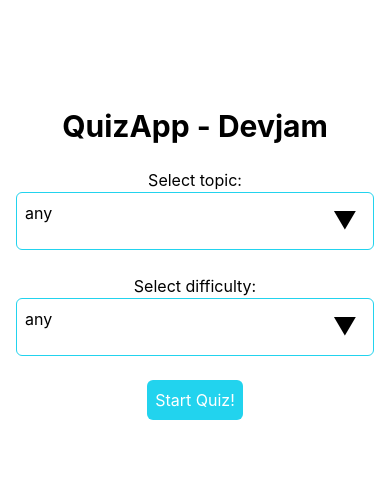
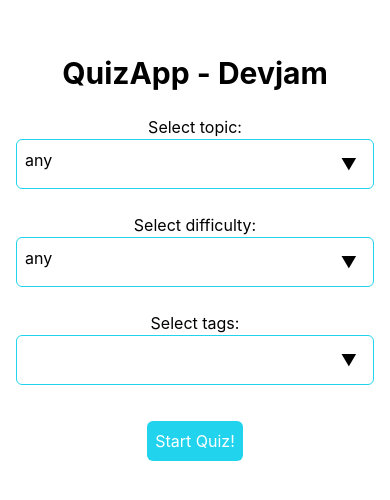
Before and after one commit to JGQH/QuizApp-Devjam, a Next.js app: page / in a window 390 px wide. Shown: the part 158-658 px from the top of the page. Built offline with nearby package versions, Linux system fonts and the light colour scheme.

Commit message:
Include tag selection for the quiz
Since there can be multiple tags, a MultiSelect component is created
It copies functionality from the Select component, except it returns list
Also handles the redirect if there is an error, and button shows loading

```diff
--- a/components/Button/Button.tsx
+++ b/components/Button/Button.tsx
@@ -3,12 +3,13 @@ import { ReactNode, MouseEvent } from 'react'
 interface ButtonProps {
   children?: ReactNode
   className?: string
+  disabled?: boolean
   onClick?: (e:MouseEvent<HTMLButtonElement>) => void
 }
 
-export default function Button({ children, className, onClick }:ButtonProps) {
+export default function Button({ children, className, disabled = false, onClick }:ButtonProps) {
   return (
-    <button className={`btn p-2 text-white rounded-md bg-cyan-400 hover:bg-cyan-500 transition-all ${className}`} onClick={e => onClick && onClick(e)}>
+    <button className={`btn p-2 text-white rounded-md bg-cyan-400 hover:bg-cyan-500 transition-all ${disabled && 'opacity-50 cursor-not-allowed'} ${className}`} onClick={e => onClick && onClick(e)} disabled={disabled} >
       {children}
     </button>
   )
--- /dev/null
+++ b/components/MultiSelect/MultiSelect.tsx
@@ -0,0 +1,62 @@
+import { Option, SelectProps } from '@Components/Select'
+import useToggle from '@Hooks/useToggle'
+import { useState } from 'react'
+
+interface MultiSelectProps extends Omit<SelectProps, 'onChange'> {
+  onChange?: (list:string[]) => void
+}
+
+export default function MultiSelect({ className = '', options = [''], onChange }: MultiSelectProps) {
+  const [ list, setList ] = useState<string[]>([])
+  const [ showed, toggleShowed ] = useToggle(false)
+
+  const remainingList = options.filter(option => !list.includes(option))
+
+  function handleChange(index:number) {
+    const option = remainingList[index]
+    const newList = [...list, option]
+
+    if(onChange) {
+      onChange(newList)
+    }
+
+    setList(newList)
+    toggleShowed()
+  }
+
+  function removeSelection(index:number) {
+    const newList = list.filter((_, i) => i !== index)
+
+    if(onChange) {
+      onChange(newList)
+    }
+    setList(newList)
+  }
+
+  return (
+    <div className={`sm:w-fit relative ${className}`}>
+      <div className='border border-cyan-400 hover:border-cyan-500 transition-all rounded-md p-2 flex flex-row justify-content-center content-center' onClick={() => toggleShowed()}>
+        <div className='grow'>
+          {list.map((option, key) => (
+            <button key={key} className='btn mr-2 p-2 text-white rounded-md bg-cyan-400 hover:bg-cyan-500 transition-all' onClick={e => {
+              removeSelection(key)
+              e.stopPropagation()
+            }}>
+              {option}
+            </button>
+          ))}
+        </div>
+        <button className='btn px-2' style={{ 'aspectRatio': '1' }}>
+          {showed ? '▲' : '▼'}
+        </button>
+      </div>
+      <div className={`absolute top-full min-w-full z-50 ${!showed && 'hidden'}`}>
+        {remainingList.map((option, key) => (
+          <Option key={key} index={key} onClick={handleChange}>
+            {option}
+          </Option>
+        ))}
+      </div>
+    </div>
+  )
+}
--- a/components/Select/Select.tsx
+++ b/components/Select/Select.tsx
@@ -4,11 +4,11 @@ import { ReactNode, useState } from 'react'
 interface OptionProps {
   children?: ReactNode
   index: number
-  selected:boolean
+  selected?:boolean
   onClick: (index:number) => void
 }
 
-function Option({ children, index, selected, onClick }:OptionProps) {
+export function Option({ children, index, selected = false, onClick }:OptionProps) {
   return (
     <button className={`block p-2 rounded-md w-full text-left ${selected ? 'bg-neutral-200' : 'bg-neutral-100'}`} onClick={() => onClick(index)}>
       {children}
@@ -16,22 +16,22 @@ function Option({ children, index, selected, onClick }:OptionProps) {
   )
 }
 
-interface SelectProps {
+export interface SelectProps {
   className?: string
   options?: string[]
-  onChange?: (index:number) => void
+  onChange?: (value:string) => void
 }
 
 export default function Select({ className = '', options = [''], onChange }:SelectProps) {
   const [ index, setIndex ] = useState(0)
   const [ showed, toggleShowed ] = useToggle(false)
 
-  function handleChange(index:number) {
+  function handleChange(i:number) {
     if(onChange) {
-      onChange(index)
+      onChange(options[i])
     }
 
-    setIndex(index)
+    setIndex(i)
     toggleShowed()
   }
 
@@ -39,7 +39,7 @@ export default function Select({ className = '', options = [''], onChange }:Sele
     <div className={`sm:w-fit relative ${className}`}>
       <div className='border border-cyan-400 hover:border-cyan-500 transition-all rounded-md p-2 flex flex-row justify-content-center content-center' onClick={() => toggleShowed()}>
         <p className='grow'>{options[index]}</p>
-        <button className='btn text-2xl px-2' style={{ 'aspectRatio': '1' }}>
+        <button className='btn px-2' style={{ 'aspectRatio': '1' }}>
           {showed ? '▲' : '▼'}
         </button>
       </div>
--- a/lib/fetcher.ts
+++ b/lib/fetcher.ts
@@ -4,6 +4,8 @@ export default async function fetcher<T>(url:string, params: { [key:string] : st
     const destination = `${url}?${query.join('&')}`
 
     const request = await fetch(destination, { method: 'GET' })
+
+    if(!request.ok) return undefined
 
     const data:T = await request.json()
 
--- a/lib/quizData.ts
+++ b/lib/quizData.ts
@@ -1,3 +1,15 @@
 export const categoryList = ['any', 'linux', 'bash', 'uncategorized', 'docker', 'sql', 'cms', 'code', 'devops']
 
 export const difficultyList = ['any', 'Easy', 'Medium', 'Hard']
+
+export const tagList = ['BASH', 'DevOps', 'Docker', 'HTML', 'JavaScript', 'Kubernetes', 'Laravel', 'Linux', 'MySQL', 'PHP', 'WordPress']
+
+export function validateTags(tags:string) {
+  if(tags === 'none') return true //No tags is also valid
+
+  const usedTags = tags.split(',')
+
+  const validTags = usedTags.filter(tag => tagList.includes(tag))
+
+  return validTags.length === usedTags.length //All tags must be valid
+}
--- a/pages/index.tsx
+++ b/pages/index.tsx
@@ -1,12 +1,24 @@
 import Button from '@Components/Button'
 import Select from '@Components/Select'
+import MultiSelect from '@Components/MultiSelect'
 import Link from 'next/link'
-import { categoryList, difficultyList } from '@Lib/quizData'
-import { useState } from 'react'
+import { categoryList, difficultyList, tagList } from '@Lib/quizData'
+import { useEffect, useState } from 'react'
+import Router, { useRouter } from 'next/router'
+import useToggle from '@Hooks/useToggle'
 
 export default function Home() {
+  const { query:{ error } } = useRouter()
+
   const [ category, setCategory ] = useState(categoryList[0])
   const [ difficulty, setDifficulty ] = useState(difficultyList[0])
+  const [ tags, setTags ] = useState<string[]>([])
+
+  const [ loading, toggleLoading ] = useToggle(true)
+
+  useEffect(() => {
+    toggleLoading()
+  }, [error])
 
   return (
     <div className='justify-self-center self-center container'>
@@ -14,17 +26,28 @@ export default function Home() {
       <div className='py-3 flex flex-col'>
         <div className='p-3 flex flex-col items-center'>
           <h1 className='text-center'>Select topic: </h1>
-          <Select options={categoryList} className='w-full' onChange={index => setCategory(categoryList[index])} />
+          <Select options={categoryList} className='w-full' onChange={value => setCategory(value)} />
         </div>
         <div className='p-3 flex flex-col items-center'>
           <h1 className='text-center'>Select difficulty: </h1>
-          <Select options={difficultyList} className='w-full' onChange={index => setDifficulty(difficultyList[index])} />
+          <Select options={difficultyList} className='w-full' onChange={value => setDifficulty(value)} />
+        </div>
+        <div className='p-3 flex flex-col items-center'>
+          <h1 className='text-center'>Select tags: </h1>
+          <MultiSelect options={tagList} className='w-full' onChange={list => setTags(list)} />
         </div>
       </div>
-      <div className='text-center'>
-        <Link href={`/quiz?category=${category}&difficulty=${difficulty}`}>
+      {error &&
+      <div className='text-center italic pb-3'>
+        <p>There's been an error with the quiz, try a different combination of category and tags</p>
+      </div>}
+      <div className='text-center p-3'>
+        <Link href={`/quiz?category=${category}&difficulty=${difficulty}&tags=${tags.length > 0 ? tags.join(',') : 'none'}`}>
           <a>
-            <Button>
+            <Button onClick={() => {
+              !error && toggleLoading()
+              Router.push('/', undefined, { 'shallow': true })
+            }} disabled={loading}>
               Start Quiz!
             </Button>
           </a>
--- a/pages/quiz.tsx
+++ b/pages/quiz.tsx
@@ -1,5 +1,5 @@
 import fetcher from '@Lib/fetcher'
-import { categoryList, difficultyList } from '@Lib/quizData'
+import { categoryList, difficultyList, validateTags } from '@Lib/quizData'
 import type { GetServerSidePropsContext } from 'next'
 
 export default function Quiz({ data }:{ data:QuizApiResponse[] }) {
@@ -51,10 +51,10 @@ interface QuizApiResponse {
 }
 
 export const getServerSideProps = async ({ query }:GetServerSidePropsContext) => {
-  const { category, difficulty } = query
+  const { category, difficulty, tags } = query
 
-  if((typeof category === 'string') && (typeof difficulty === 'string')){ //If parameters exist and are strings
-    if(categoryList.includes(category) && difficultyList.includes(difficulty)) { //And said parameters are included in the lists
+  if((typeof category === 'string') && (typeof difficulty === 'string') && (typeof tags === 'string')){ //If parameters exist and are strings
+    if(categoryList.includes(category) && difficultyList.includes(difficulty) && validateTags(tags) ) { //And said parameters are included in the lists
 
       //Then proceed to fetch the quiz
       const params:{ [key:string] : string|number } = {
@@ -64,6 +64,7 @@ export const getServerSideProps = async ({ query }:GetServerSidePropsContext) =>
 
       if(category !== 'any') params['category'] = category
       if(difficulty !== 'any') params['difficulty'] = difficulty
+      if(tags !== 'none') params['tags'] = tags
 
       const data = await fetcher<QuizApiResponse[]>(process.env.QUIZ_API as string, params)
 
@@ -76,7 +77,7 @@ export const getServerSideProps = async ({ query }:GetServerSidePropsContext) =>
   return {
     props: {},
     redirect: {
-      destination: '/',
+      destination: '/?error=true',
       permanent: false
     }
   }
--- a/tsconfig.json
+++ b/tsconfig.json
@@ -19,7 +19,8 @@
       "@Components/*": [
         "components/Header/*",
         "components/Select/*",
-        "components/Button/*"
+        "components/Button/*",
+        "components/MultiSelect/*"
       ],
       "@Lib/*": [
         "lib/*"
```
Also changed, not shown: 1 other file (tests, documents, lock files or other folders).
